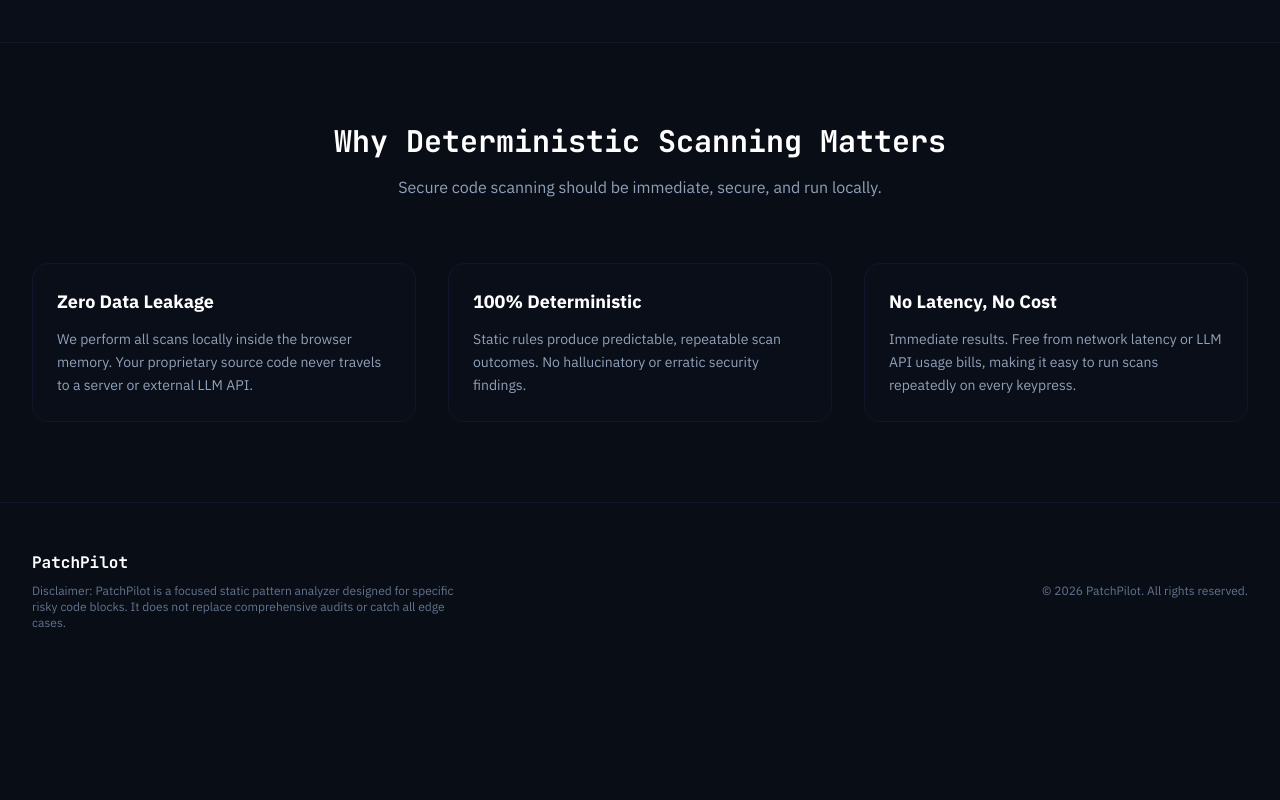
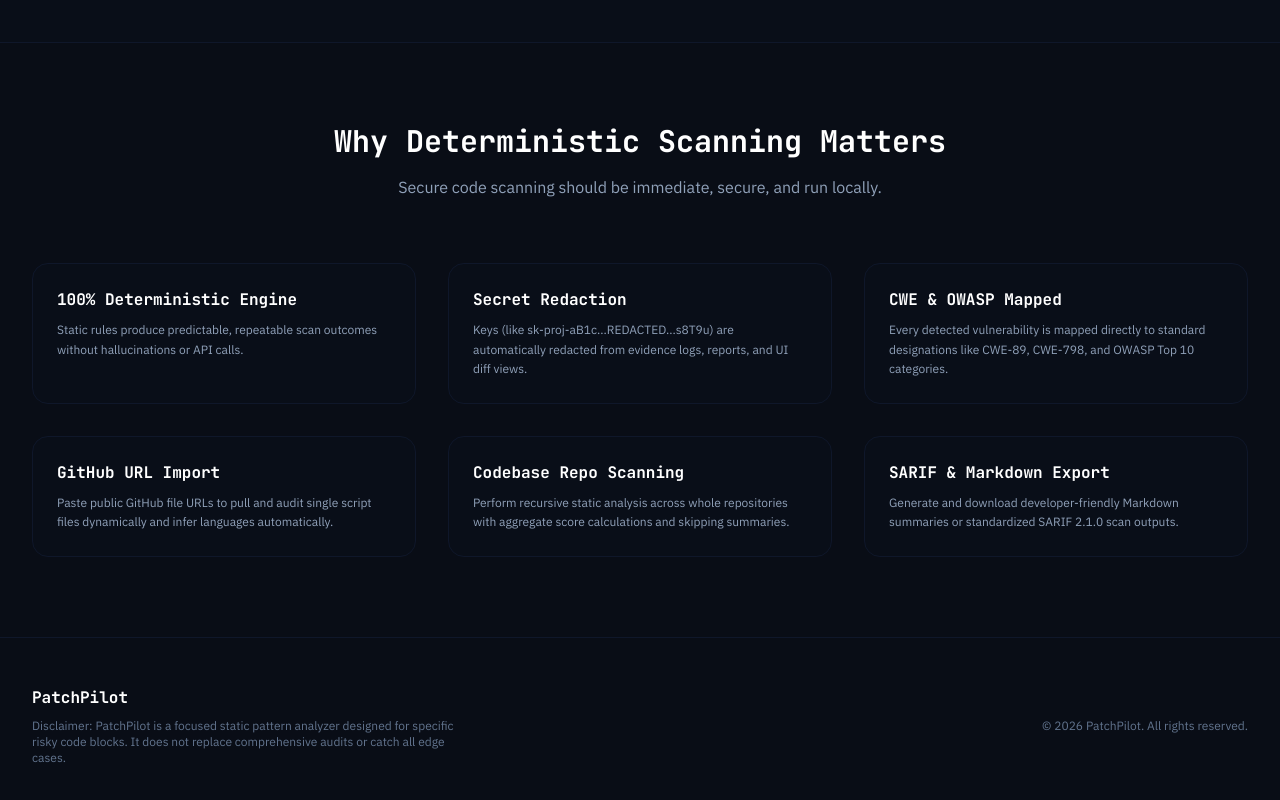
Before and after one commit to Barap1/PatchPilot, a Next.js app: page / in a window 1280 px wide. Shown: the part 2261-3061 px from the top of the page. Before the commit the page ends 2940 px from the top, so only its background shows below. Built offline with nearby package versions, Linux system fonts and the light colour scheme.

Commit message:
docs: update landing page to highlight new features

```diff
--- a/src/app/page.tsx
+++ b/src/app/page.tsx
@@ -212,21 +212,33 @@
             <div className="grid md:grid-cols-3 gap-8">
               {[
                 {
-                  title: "Zero Data Leakage",
-                  desc: "We perform all scans locally inside the browser memory. Your proprietary source code never travels to a server or external LLM API."
+                  title: "100% Deterministic Engine",
+                  desc: "Static rules produce predictable, repeatable scan outcomes without hallucinations or API calls."
                 },
                 {
-                  title: "100% Deterministic",
-                  desc: "Static rules produce predictable, repeatable scan outcomes. No hallucinatory or erratic security findings."
+                  title: "Secret Redaction",
+                  desc: "Keys (like sk-proj-aB1c...REDACTED...s8T9u) are automatically redacted from evidence logs, reports, and UI diff views."
                 },
                 {
-                  title: "No Latency, No Cost",
-                  desc: "Immediate results. Free from network latency or LLM API usage bills, making it easy to run scans repeatedly on every keypress."
+                  title: "CWE & OWASP Mapped",
+                  desc: "Every detected vulnerability is mapped directly to standard designations like CWE-89, CWE-798, and OWASP Top 10 categories."
+                },
+                {
+                  title: "GitHub URL Import",
+                  desc: "Paste public GitHub file URLs to pull and audit single script files dynamically and infer languages automatically."
+                },
+                {
+                  title: "Codebase Repo Scanning",
+                  desc: "Perform recursive static analysis across whole repositories with aggregate score calculations and skipping summaries."
+                },
+                {
+                  title: "SARIF & Markdown Export",
+                  desc: "Generate and download developer-friendly Markdown summaries or standardized SARIF 2.1.0 scan outputs."
                 }
               ].map((item, idx) => (
-                <div key={idx} className="p-6 border border-slate-900 rounded-2xl bg-slate-900/10">
-                  <h3 className="text-lg font-bold text-white mb-3">{item.title}</h3>
-                  <p className="text-sm text-slate-400 leading-relaxed">{item.desc}</p>
+                <div key={idx} className="p-6 border border-slate-900 rounded-2xl bg-slate-900/10 hover:border-slate-800 transition-colors">
+                  <h3 className="text-md font-bold text-white mb-2 font-mono">{item.title}</h3>
+                  <p className="text-xs text-slate-400 leading-relaxed">{item.desc}</p>
                 </div>
               ))}
             </div>
```
